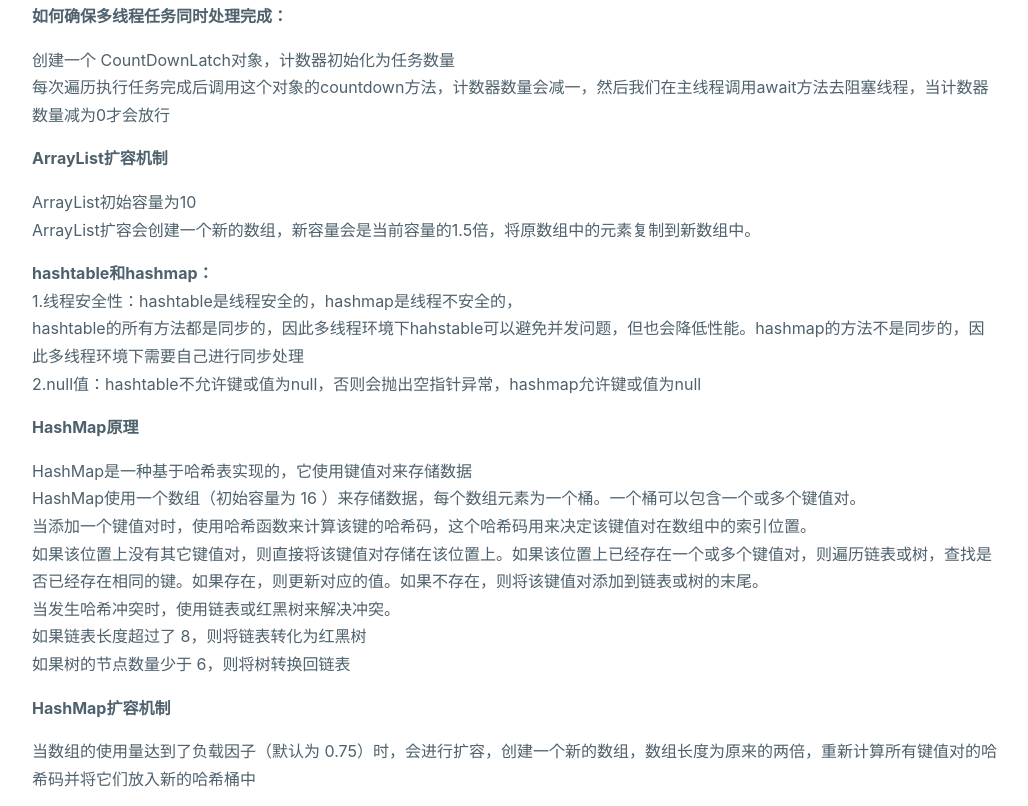
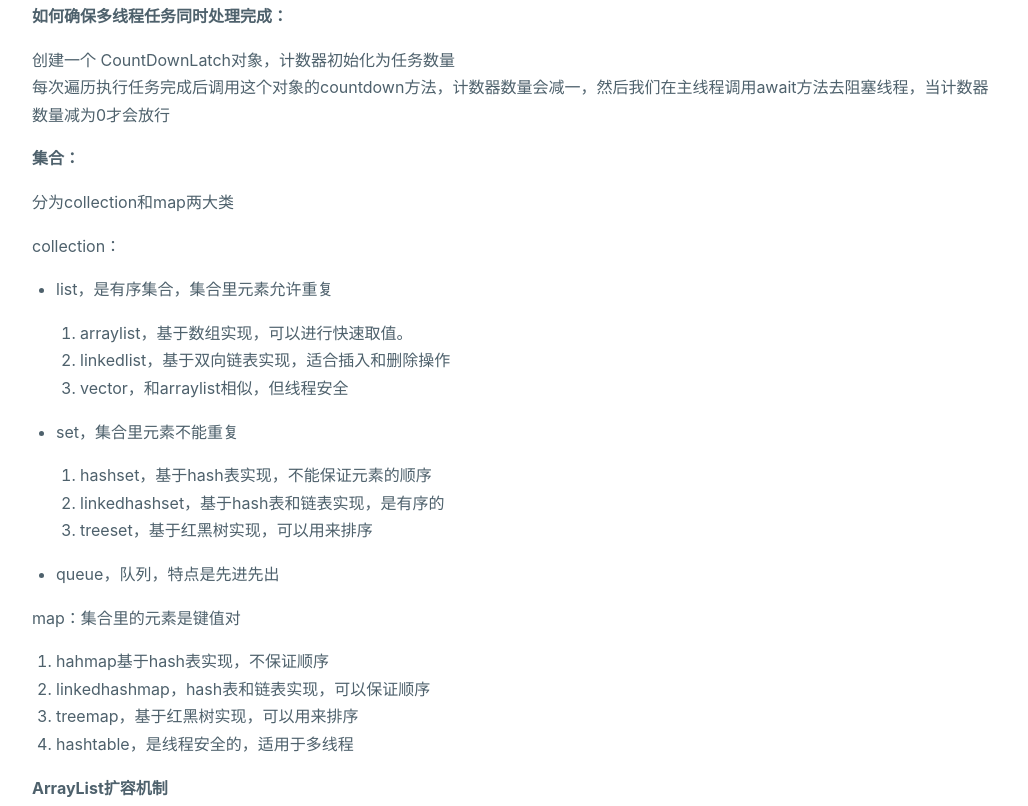
Before and after one commit to laimtao/laimtao.github.io, a plain HTML site: page 2024/07/18/java基础/index.html in a window 1280 px wide. Shown: the part 973-1779 px from the top of the page, without its empty margins (124-1152 px from the left). Drawn offline with Linux system fonts and the light colour scheme.

Commit message:
Site updated: 2024-08-18 15:37:55

```diff
--- a/2024/07/18/java基础/index.html
+++ b/2024/07/18/java基础/index.html
@@ -89,6 +89,34 @@
 <p>通过spring提供的线程池ThreadPoolTaskExecutor来创建线程池，<br>首先需要我们传入我们自定义的参数，最大线程数，最小线程数这些，然后将封装好的executor对象通过@bean注入到spring容器中<br>我们要用的时候就从spring容器里取出executor对象并调用他的submit方法，submit方法里要传入要执行的任务，这个任务是实现了callable接口的，然后会返回一个future对象，这个future对象可以获取任务执行返回的值</p>
 <p><strong>如何确保多线程任务同时处理完成：</strong></p>
 <p>创建一个 CountDownLatch对象，计数器初始化为任务数量<br>每次遍历执行任务完成后调用这个对象的countdown方法，计数器数量会减一，然后我们在主线程调用await方法去阻塞线程，当计数器数量减为0才会放行</p>
+<p><strong>集合：</strong></p>
+<p>分为collection和map两大类</p>
+<p>collection：</p>
+<ul>
+<li><p>list，是有序集合，集合里元素允许重复</p>
+<ol>
+<li>arraylist，基于数组实现，可以进行快速取值。</li>
+<li>linkedlist，基于双向链表实现，适合插入和删除操作</li>
+<li>vector，和arraylist相似，但线程安全</li>
+</ol>
+</li>
+<li><p>set，集合里元素不能重复</p>
+<ol>
+<li>hashset，基于hash表实现，不能保证元素的顺序</li>
+<li>linkedhashset，基于hash表和链表实现，是有序的</li>
+<li>treeset，基于红黑树实现，可以用来排序</li>
+</ol>
+</li>
+<li><p>queue，队列，特点是先进先出</p>
+</li>
+</ul>
+<p>map：集合里的元素是键值对</p>
+<ol>
+<li>hahmap基于hash表实现，不保证顺序</li>
+<li>linkedhashmap，hash表和链表实现，可以保证顺序</li>
+<li>treemap，基于红黑树实现，可以用来排序</li>
+<li>hashtable，是线程安全的，适用于多线程</li>
+</ol>
 <p><strong>ArrayList扩容机制</strong></p>
 <p>ArrayList初始容量为10<br>ArrayList扩容会创建一个新的数组，新容量会是当前容量的1.5倍，将原数组中的元素复制到新数组中。</p>
 <p><strong>hashtable和hashmap：</strong><br>1.线程安全性：hashtable是线程安全的，hashmap是线程不安全的，<br>hashtable的所有方法都是同步的，因此多线程环境下hahstable可以避免并发问题，但也会降低性能。hashmap的方法不是同步的，因此多线程环境下需要自己进行同步处理<br>2.null值：hashtable不允许键或值为null，否则会抛出空指针异常，hashmap允许键或值为null</p>
```
